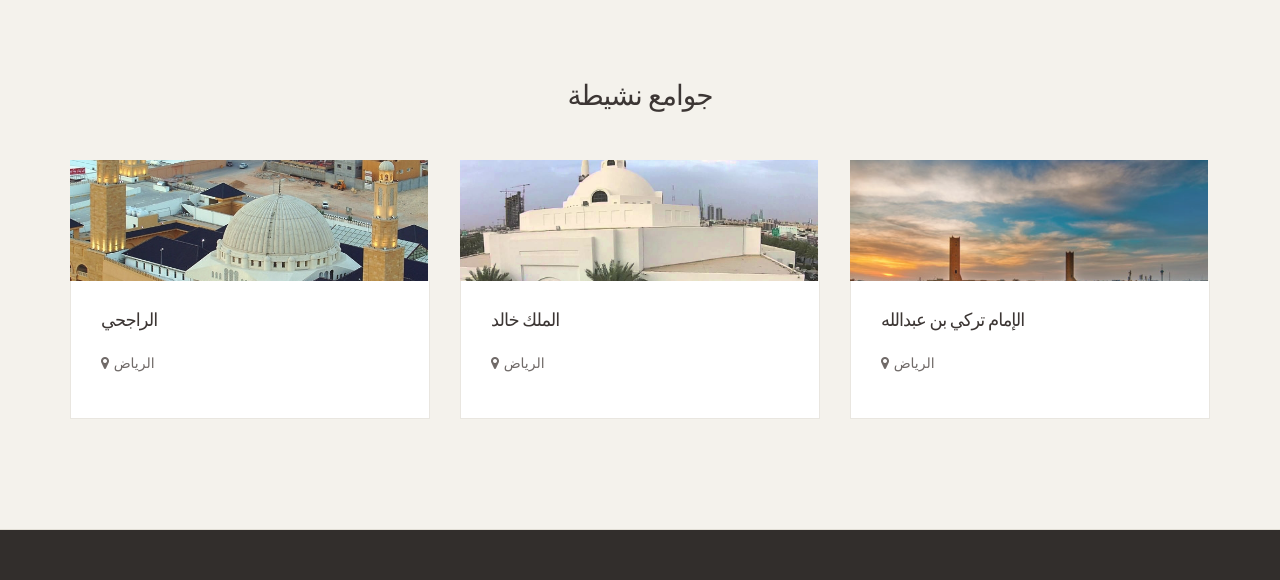
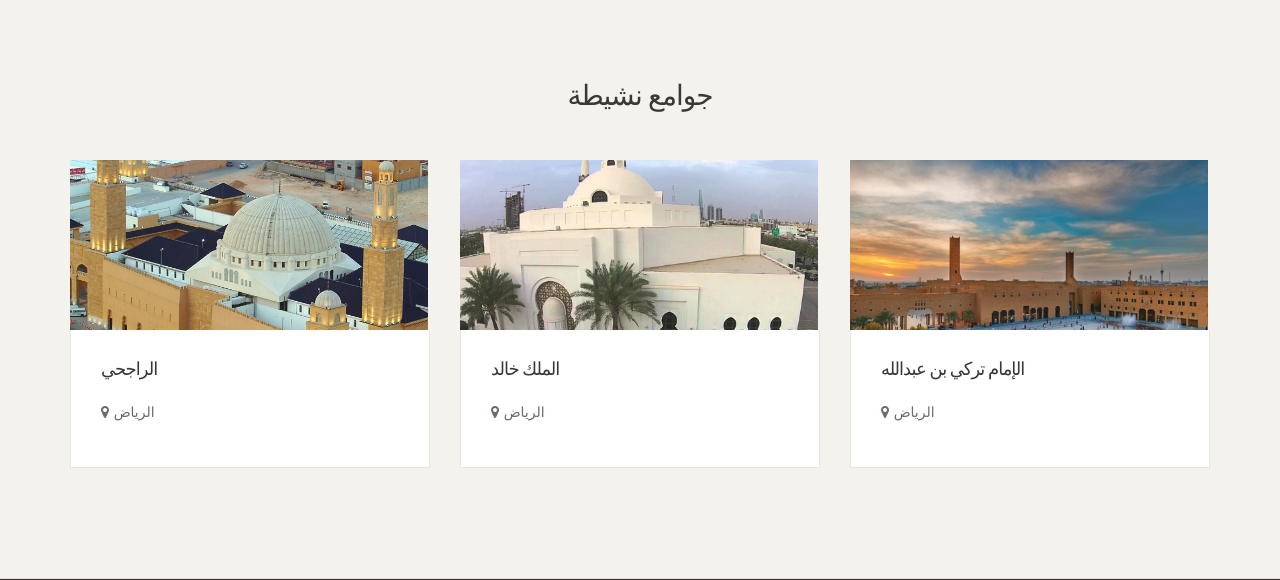
Before and after one commit to kaluaim/Jumuah, a Flask app: page / in a window 1280 px wide. Shown: the part 747-1327 px from the top of the page. Run offline with Flask 2, Linux system fonts and the light colour scheme; some libraries are stand-ins or nearby versions; some web fonts are replaced.

Commit message:
updating img style

```diff
--- a/jumuah/static/css/style.css
+++ b/jumuah/static/css/style.css
@@ -1436,5 +1436,5 @@ section.module.parallax h1 { color: #fff; font-size: 38px; font-weight: 700; tex
 
 .vendor-image {
     max-width: 358px;
-    max-height: 121px;
+    max-height: 170px;
 }
```
